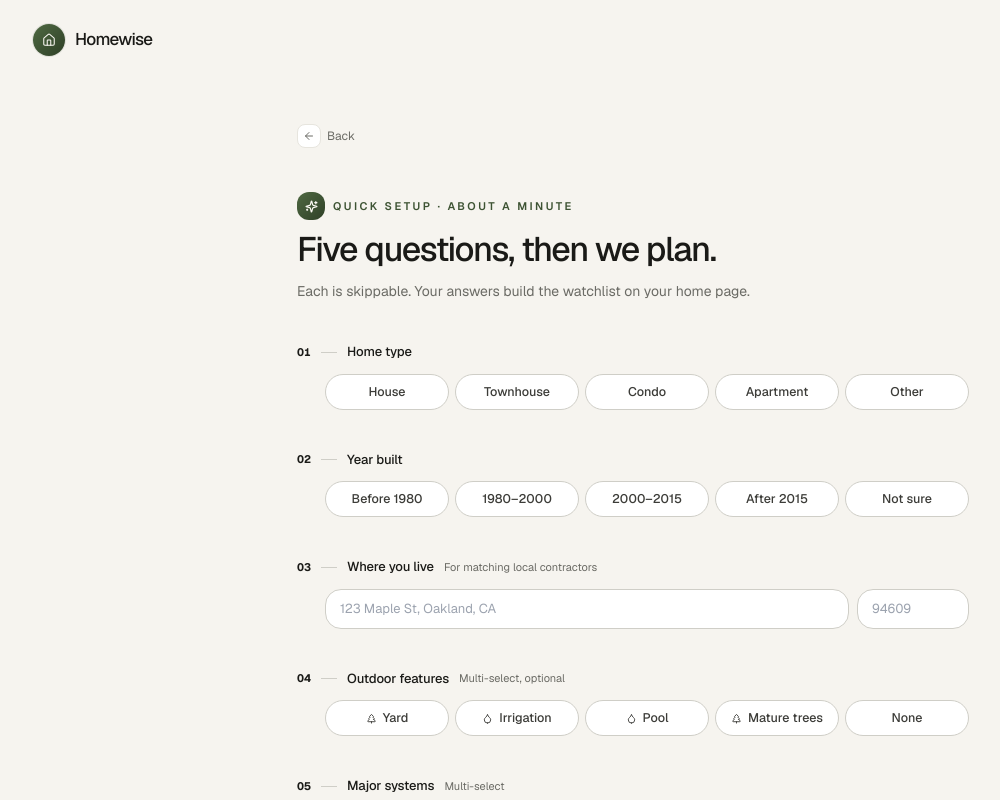
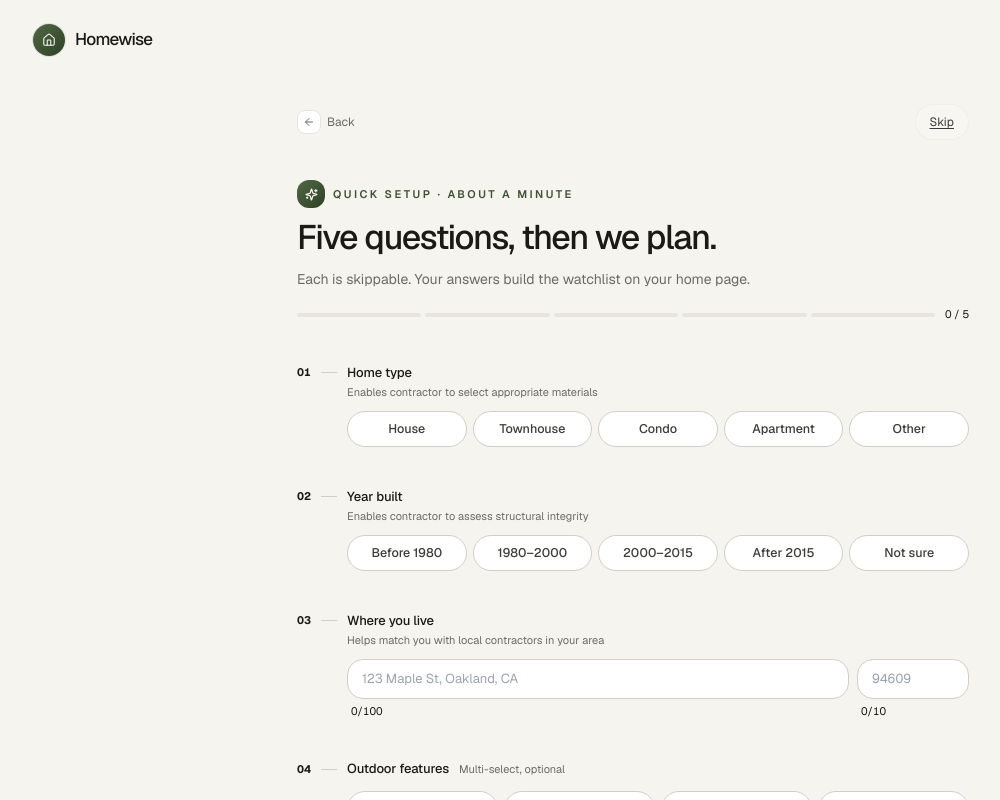
Before and after one commit to chang627627/homewise, a React (Vite) app: page / in a window 1280 px wide. Both pictures are taken after a click on the button "Continue with Apple". Shown: the top 800 px of the page, without its empty margins (7-1007 px from the left). Built offline with nearby package versions, Linux system fonts and the light colour scheme.

Commit message:
Onboarding edge cases and UI improvements

```diff
--- a/src/pages/OnboardingPage.jsx
+++ b/src/pages/OnboardingPage.jsx
@@ -1,4 +1,5 @@
-import React, { useState } from 'react';
+import React, { useState, useEffect } from 'react';
+import { createPortal } from 'react-dom';
 import { motion, AnimatePresence } from 'framer-motion';
 import {
   Home,
@@ -8,7 +9,6 @@ import {
   Mail,
   Wind,
   Droplet,
-  TreePine,
   Flame,
   Wrench,
   Bell,
@@ -34,20 +34,19 @@ const YEAR_BUCKETS = [
 ];
 
 const OUTDOOR = [
-  { id: 'yard', label: 'Yard', icon: TreePine },
-  { id: 'irrigation', label: 'Irrigation', icon: Droplet },
-  { id: 'pool', label: 'Pool', icon: Droplet },
-  { id: 'trees', label: 'Mature trees', icon: TreePine },
-  { id: 'none', label: 'None' },
+  { id: 'yard', label: 'Yard', emoji: '🌿' },
+  { id: 'irrigation', label: 'Irrigation', emoji: '💧' },
+  { id: 'pool', label: 'Pool', emoji: '🏊' },
+  { id: 'trees', label: 'Mature trees', emoji: '🌳' },
 ];
 
 const SYSTEMS = [
-  { id: 'central-hvac', label: 'Central HVAC', icon: Wind },
-  { id: 'gas-furnace', label: 'Gas furnace', icon: Flame },
-  { id: 'electric-heat', label: 'Electric heating', icon: Wind },
-  { id: 'water-heater', label: 'Water heater', icon: Droplet },
-  { id: 'fireplace', label: 'Fireplace', icon: Flame },
-  { id: 'septic', label: 'Septic', icon: Droplet },
+  { id: 'central-hvac', label: 'Central HVAC', emoji: '❄️' },
+  { id: 'gas-furnace', label: 'Gas furnace', emoji: '🔥' },
+  { id: 'electric-heat', label: 'Electric heating', emoji: '⚡' },
+  { id: 'water-heater', label: 'Water heater', emoji: '🚿' },
+  { id: 'fireplace', label: 'Fireplace', emoji: '🪵' },
+  { id: 'septic', label: 'Septic', emoji: '🔧' },
 ];
 
 function buildMaintenance(profile) {
@@ -142,14 +141,33 @@ function buildMaintenance(profile) {
 
 export default function OnboardingPage({ onComplete }) {
   const [step, setStep] = useState(() => sessionStorage.getItem('onboarding-step') === '1' ? 1 : 0);
-  const [profile, setProfile] = useState({
-    homeType: '',
-    yearBuilt: '',
-    address: '',
-    zip: '',
-    outdoor: new Set(),
-    systems: new Set(),
+  const [profile, setProfile] = useState(() => {
+    try {
+      const saved = sessionStorage.getItem('onboarding-profile');
+      if (saved) {
+        const p = JSON.parse(saved);
+        return {
+          homeType: p.homeType || '',
+          yearBuilt: p.yearBuilt || '',
+          address: p.address || '',
+          zip: p.zip || '',
+          outdoor: new Set(Array.isArray(p.outdoor) ? p.outdoor : []),
+          systems: new Set(Array.isArray(p.systems) ? p.systems : []),
+        };
+      }
+    } catch {}
+    return { homeType: '', yearBuilt: '', address: '', zip: '', outdoor: new Set(), systems: new Set() };
   });
+
+  useEffect(() => {
+    try {
+      sessionStorage.setItem('onboarding-profile', JSON.stringify({
+        ...profile,
+        outdoor: [...profile.outdoor],
+        systems: [...profile.systems],
+      }));
+    } catch {}
+  }, [profile]);
 
   const toggle = (key, id) => {
     setProfile((p) => {
@@ -163,7 +181,7 @@ export default function OnboardingPage({ onComplete }) {
   const items = buildMaintenance(profile);
 
   return (
-    <div className="min-h-screen bg-canvas text-ink-900 selection:bg-sage-200/40 relative flex flex-col">
+    <div className={`${step === 0 ? 'h-screen overflow-hidden' : 'min-h-screen'} bg-canvas text-ink-900 selection:bg-sage-200/40 relative flex flex-col`}>
       {/* Ambient backdrop, matching main app */}
       <div className="pointer-events-none fixed inset-0 -z-10">
         <div className="absolute -top-40 -left-40 h-[420px] w-[420px] rounded-full bg-sage-100 opacity-50 blur-3xl" />
@@ -180,7 +198,7 @@ export default function OnboardingPage({ onComplete }) {
         </div>
         </header>
 
-      <main className={`px-6 lg:px-10 py-10 flex-1 flex flex-col${step === 1 ? ' justify-center' : ''}`}>
+      <main className={`px-6 lg:px-10 py-6 flex-1 flex flex-col${step === 0 ? ' justify-center' : ''}`}>
         <AnimatePresence mode="wait">
           {step === 0 && (
             <SignupScreen key="signup" onContinue={() => { sessionStorage.setItem('onboarding-step', '1'); setStep(1); }} />
@@ -191,8 +209,13 @@ export default function OnboardingPage({ onComplete }) {
               profile={profile}
               setProfile={setProfile}
               toggle={toggle}
-              onBack={() => { sessionStorage.removeItem('onboarding-step'); setStep(0); }}
-              onContinue={() => { sessionStorage.removeItem('onboarding-step'); onComplete(items); }}
+              onBack={() => {
+                sessionStorage.removeItem('onboarding-step');
+                sessionStorage.removeItem('onboarding-profile');
+                setProfile({ homeType: '', yearBuilt: '', address: '', zip: '', outdoor: new Set(), systems: new Set() });
+                setStep(0);
+              }}
+              onContinue={() => { sessionStorage.removeItem('onboarding-step'); sessionStorage.removeItem('onboarding-profile'); onComplete(items); }}
             />
           )}
         </AnimatePresence>
@@ -222,7 +245,7 @@ function SignupScreen({ onContinue }) {
       animate={{ opacity: 1, y: 0 }}
       exit={{ opacity: 0, y: -6 }}
       transition={{ duration: 0.4 }}
-      className="max-w-md mx-auto pt-12 lg:pt-20"
+      className="max-w-md mx-auto"
     >
       <div className="flex items-center gap-2 mb-4">
         <span className="h-px w-6 bg-sage-300" />
@@ -231,33 +254,33 @@ function SignupScreen({ onContinue }) {
         </span>
       </div>
 
-      <h1 className="editorial text-[36px] md:text-[44px] leading-[1.05] text-ink-900 tracking-tight">
+      <h1 className="editorial text-[32px] md:text-[38px] leading-[1.05] text-ink-900 tracking-tight">
         Start with your home.
         <span className="block text-ink-500">Take it from there.</span>
       </h1>
 
-      <p className="mt-3 text-[13.5px] text-ink-500 leading-relaxed">
+      <p className="mt-2 text-[13.5px] text-ink-500 leading-relaxed">
         Two minutes. Then your home's watchlist, ready when you are.
       </p>
 
-      <div className="mt-10 space-y-2">
+      <div className="mt-7 max-w-sm mx-auto space-y-1.5">
         <button
           onClick={onContinue}
-          className="w-full h-12 rounded-2xl bg-white border border-ink-200 hover:border-ink-300 text-ink-900 inline-flex items-center justify-center gap-2.5 text-[13.5px] font-semibold transition-all"
+          className="w-full h-11 rounded-2xl bg-white border border-ink-200 hover:border-ink-300 text-ink-900 inline-flex items-center justify-center gap-2.5 text-[13.5px] font-semibold transition-all"
         >
           <img src={googleLogo} alt="" className="h-4 w-4" />
           Continue with Google
         </button>
         <button
           onClick={onContinue}
-          className="w-full h-12 rounded-2xl bg-ink-900 hover:bg-ink-700 text-canvas-soft hairline-on-dark grain-dark inline-flex items-center justify-center gap-2.5 text-[13.5px] font-semibold transition-all"
+          className="w-full h-11 rounded-2xl bg-ink-900 hover:bg-ink-700 text-canvas-soft hairline-on-dark grain-dark inline-flex items-center justify-center gap-2.5 text-[13.5px] font-semibold transition-all"
         >
           <img src={appleLogo} alt="" className="h-[15px] w-[15px] invert" />
           Continue with Apple
         </button>
       </div>
 
-      <div className="my-5 flex items-center gap-3">
+      <div className="my-4 max-w-sm mx-auto flex items-center gap-3">
         <span className="flex-1 h-px bg-ink-100" />
         <span className="text-[10.5px] uppercase tracking-[0.18em] text-ink-400 font-semibold">
           or
@@ -265,15 +288,17 @@ function SignupScreen({ onContinue }) {
         <span className="flex-1 h-px bg-ink-100" />
       </div>
 
+      <div className="max-w-sm mx-auto">
       <button
         onClick={onContinue}
-        className="w-full h-12 rounded-2xl bg-white border border-ink-200 hover:border-ink-300 text-ink-700 hover:text-ink-900 inline-flex items-center justify-center gap-2.5 text-[13.5px] font-medium transition-all"
+        className="w-full h-11 rounded-2xl bg-white border border-ink-200 hover:border-ink-300 text-ink-700 hover:text-ink-900 inline-flex items-center justify-center gap-2.5 text-[13.5px] font-medium transition-all"
       >
         <Mail size={14} strokeWidth={1.8} />
         Continue with email
       </button>
+      </div>
 
-      <div className="mt-8 flex items-center justify-center gap-1.5 text-[11px] text-ink-500">
+      <div className="mt-6 flex items-center justify-center gap-1.5 text-[11px] text-ink-500">
         <ShieldCheck size={12} className="text-sage-500" strokeWidth={2} />
         No contractor sees your home until you ask
       </div>
@@ -285,30 +310,64 @@ function SignupScreen({ onContinue }) {
 }
 
 function ProfileScreen({ profile, setProfile, toggle, onBack, onContinue }) {
+  const [confirmBack, setConfirmBack] = useState(false);
+
   const toggleOutdoor = (id) => {
     setProfile((p) => {
       const next = new Set(p.outdoor);
-      if (id === 'none') {
-        if (next.has('none')) { next.delete('none'); }
-        else { next.clear(); next.add('none'); }
-      } else {
-        next.delete('none');
       if (next.has(id)) next.delete(id);
       else next.add(id);
-      }
       return { ...p, outdoor: next };
     });
   };
 
+  const hasProgress =
+    profile.homeType !== '' ||
+    profile.yearBuilt !== '' ||
+    profile.address !== '' ||
+    profile.zip !== '' ||
+    profile.outdoor.size > 0 ||
+    profile.systems.size > 0;
+
+  const handleBack = () => {
+    if (hasProgress) setConfirmBack(true);
+    else onBack();
+  };
+
+  const addrTrimmed = profile.address.trim();
+  const addressWarning =
+    addrTrimmed.length >= 3 && (
+      !/[a-zA-Z]/.test(addrTrimmed) ||
+      (!addrTrimmed.includes(' ') && addrTrimmed.length > 4) ||
+      new Set(addrTrimmed.replace(/\s+/g, '').toLowerCase()).size < 3
+    );
+
+  const answeredCount = [
+    profile.homeType !== '',
+    profile.yearBuilt !== '',
+    addrTrimmed.length > 0 && !addressWarning,
+    profile.outdoor.size > 0,
+    profile.systems.size > 0,
+  ].filter(Boolean).length;
+
   return (
+    <>
     <motion.div
       initial={{ opacity: 0, y: 8 }}
       animate={{ opacity: 1, y: 0 }}
       exit={{ opacity: 0, y: -6 }}
       transition={{ duration: 0.4 }}
-      className="max-w-2xl mx-auto space-y-10"
+      className="w-full max-w-2xl mx-auto space-y-6 md:space-y-10"
     >
-      <BackLink onClick={onBack} label="Back" />
+      <div className="flex items-center justify-between">
+        <BackLink onClick={handleBack} label="Back" />
+        <button
+          onClick={onContinue}
+          className="h-9 px-3.5 rounded-full bg-white/20 border border-ink-200/20 inline-flex items-center text-[12px] text-ink-700 underline decoration-1 underline-offset-2 hover:bg-white/60 hover:border-ink-200/60 transition-colors"
+        >
+          Skip
+        </button>
+      </div>
       <header>
         <div className="flex items-center gap-2 mb-3">
           <span className="flex h-7 w-7 items-center justify-center rounded-xl bg-gradient-to-br from-sage-500 to-sage-700 text-canvas-soft">
@@ -318,111 +377,105 @@ function ProfileScreen({ profile, setProfile, toggle, onBack, onContinue }) {
             Quick setup · about a minute
           </span>
         </div>
-        <h1 className="editorial text-[28px] md:text-[34px] leading-[1.05] text-ink-900 tracking-tight">
+        <h1 className="editorial text-[22px] sm:text-[28px] md:text-[34px] leading-[1.05] text-ink-900 tracking-tight">
           Five questions, then we plan.
         </h1>
         <p className="mt-3 text-[14px] text-ink-500 max-w-xl leading-relaxed">
           Each is skippable. Your answers build the watchlist on your home page.
         </p>
+        <div className="mt-4 flex items-center gap-2.5">
+          <div className="flex flex-1 gap-1">
+            {Array.from({ length: 5 }, (_, i) => (
+              <span
+                key={i}
+                className={`flex-1 h-1 rounded-full transition-colors duration-300 ${i < answeredCount ? 'bg-sage-500' : 'bg-ink-100'}`}
+              />
+            ))}
+          </div>
+          <span className="text-[11px] text-ink-400 tabular-nums shrink-0">{answeredCount} / 5</span>
+        </div>
       </header>
 
       <Question num="01" label="Home type">
-        <ChipRow stretch>
+        <p className="text-[11px] text-ink-500 -mt-[10px] mb-2.5">Enables contractor to select appropriate materials</p>
+        <div className="grid grid-cols-2 sm:grid-cols-5 gap-1.5">
           {HOME_TYPES.map((o) => (
             <Chip
               key={o.id}
-              stretch
+              fill
               selected={profile.homeType === o.id}
               onClick={() => setProfile((p) => ({ ...p, homeType: o.id }))}
             >
               {o.label}
             </Chip>
           ))}
-        </ChipRow>
+        </div>
       </Question>
 
       <Question num="02" label="Year built">
-        <ChipRow stretch>
+        <p className="text-[11px] text-ink-500 -mt-[10px] mb-2.5">Enables contractor to assess structural integrity</p>
+        <div className="grid grid-cols-2 sm:grid-cols-5 gap-1.5">
           {YEAR_BUCKETS.map((o) => (
             <Chip
               key={o.id}
-              stretch
+              fill
               selected={profile.yearBuilt === o.id}
               onClick={() => setProfile((p) => ({ ...p, yearBuilt: o.id }))}
             >
               {o.label}
             </Chip>
           ))}
-        </ChipRow>
+        </div>
       </Question>
 
-      <Question num="03" label="Where you live" sub="For matching local contractors">
-        <div className="flex flex-col sm:flex-row gap-2">
+      <Question num="03" label="Where you live">
+        <p className="text-[11px] text-ink-500 -mt-[10px] mb-2.5">Helps match you with local contractors in your area</p>
+        <div className="flex flex-col sm:flex-row gap-2 items-start">
+          <div className="flex-1 w-full flex flex-col gap-1">
             <input
               type="text"
               value={profile.address}
               onChange={(e) =>
-              setProfile((p) => ({ ...p, address: e.target.value }))
+                setProfile((p) => ({ ...p, address: e.target.value.slice(0, 100) }))
               }
+              maxLength={100}
               placeholder="123 Maple St, Oakland, CA"
               autoComplete="street-address"
-            className="flex-1 h-10 px-3.5 rounded-2xl bg-white border border-ink-200 placeholder:text-ink-400 text-[13px] focus:outline-none focus:border-ink-300"
+              className="w-full h-10 px-3.5 rounded-2xl bg-white border border-ink-200 placeholder:text-ink-400 text-[13px] focus:outline-none focus:border-ink-300"
             />
+            {addressWarning && (
+              <p className="text-[11px] text-ember-500 px-1">This doesn't look like a street address.</p>
+            )}
+            <span className="text-[11px] text-ink-400 tabular-nums px-1">{profile.address.length}/100</span>
+          </div>
+          <div className="w-full sm:w-28 flex flex-col gap-1">
             <input
               type="text"
               value={profile.zip}
               onChange={(e) =>
                 setProfile((p) => ({
                   ...p,
-                zip: e.target.value.replace(/\D/g, '').slice(0, 5),
+                  zip: e.target.value.replace(/\D/g, '').slice(0, 10),
                 }))
               }
+              maxLength={10}
               placeholder="94609"
               inputMode="numeric"
               autoComplete="postal-code"
-            className="w-full sm:w-28 h-10 px-3.5 rounded-2xl bg-white border border-ink-200 placeholder:text-ink-400 text-[13px] tabular-nums focus:outline-none focus:border-ink-300"
+              className="w-full h-10 px-3.5 rounded-2xl bg-white border border-ink-200 placeholder:text-ink-400 text-[13px] tabular-nums focus:outline-none focus:border-ink-300"
             />
+            <span className="text-[11px] text-ink-400 tabular-nums px-1">{profile.zip.length}/10</span>
+          </div>
         </div>
       </Question>
 
       <Question num="04" label="Outdoor features" sub="Multi-select, optional">
-        <ChipRow stretch>
+        <div className="grid grid-cols-2 sm:grid-cols-4 gap-1.5">
           {OUTDOOR.map((o) => {
             const on = profile.outdoor.has(o.id);
-            const noneActive = profile.outdoor.has('none');
-            const otherActive = profile.outdoor.size > 0 && !noneActive;
-            const disabled = (o.id !== 'none' && noneActive) || (o.id === 'none' && otherActive);
-            const Icon = o.icon;
             return (
-              <Chip key={o.id} stretch selected={on} disabled={disabled} onClick={() => toggleOutdoor(o.id)}>
-                {Icon && (
-                  <Icon
-                    size={11}
-                    strokeWidth={2}
-                    className={disabled ? 'text-ink-200' : on ? 'opacity-90' : 'text-ink-400'}
-                  />
-                )}
-                {o.label}
-              </Chip>
-            );
-          })}
-        </ChipRow>
-      </Question>
-
-      <Question num="05" label="Major systems" sub="Multi-select">
-        <div className="grid grid-cols-5 gap-1.5">
-          {SYSTEMS.map((o) => {
-            const on = profile.systems.has(o.id);
-            const Icon = o.icon;
-            return (
-              <Chip key={o.id} fill selected={on} onClick={() => toggle('systems', o.id)}>
-                {Icon && (
-                  <Icon
-                    size={11}
-                    strokeWidth={2}
-                    className={on ? 'opacity-90' : 'text-ink-400'}
-                  />
-                )}
+              <Chip key={o.id} fill selected={on} onClick={() => toggleOutdoor(o.id)}>
+                <span className="text-[13px] leading-none">{o.emoji}</span>
                 {o.label}
               </Chip>
             );
@@ -430,7 +483,21 @@ function ProfileScreen({ profile, setProfile, toggle, onBack, onContinue }) {
         </div>
       </Question>
 
-      <div className="pt-4 flex items-center justify-center gap-3">
+      <Question num="05" label="Major systems" sub="Multi-select">
+        <div className="grid grid-cols-2 sm:grid-cols-3 gap-1.5">
+          {SYSTEMS.map((o) => {
+            const on = profile.systems.has(o.id);
+            return (
+              <Chip key={o.id} fill selected={on} onClick={() => toggle('systems', o.id)}>
+                <span className="text-[13px] leading-none">{o.emoji}</span>
+                {o.label}
+              </Chip>
+            );
+          })}
+        </div>
+      </Question>
+
+      <div className="pt-4">
         <button
           onClick={onContinue}
           className="group w-full h-12 pl-5 pr-3 rounded-2xl bg-ink-900 hover:bg-ink-700 text-canvas-soft hairline-on-dark grain-dark inline-flex items-center justify-center gap-2.5 text-[13.5px] font-semibold transition-all"
@@ -442,19 +509,48 @@ function ProfileScreen({ profile, setProfile, toggle, onBack, onContinue }) {
         </button>
       </div>
     </motion.div>
+
+    {confirmBack && createPortal(
+      <div className="fixed inset-0 z-50 flex items-center justify-center p-6 bg-ink-900/30">
+        <div className="bg-white rounded-3xl p-6 max-w-xs w-full ring-1 ring-ink-100">
+          <h2 className="text-[15px] font-semibold text-ink-900 mb-1.5">Go back?</h2>
+          <p className="text-[13px] text-ink-500 leading-relaxed mb-5">
+            Your answers on this page will be cleared.
+          </p>
+          <div className="flex gap-2">
+            <button
+              onClick={() => setConfirmBack(false)}
+              className="flex-1 h-10 rounded-xl border border-ink-200 text-[13px] text-ink-700 hover:border-ink-300 hover:text-ink-900 transition-colors"
+            >
+              Keep editing
+            </button>
+            <button
+              onClick={onBack}
+              className="flex-1 h-10 rounded-xl bg-ink-900 hover:bg-ink-700 text-[13px] text-canvas-soft transition-colors"
+            >
+              Go back
+            </button>
+          </div>
+        </div>
+      </div>,
+      document.body
+    )}
+    </>
   );
 }
 
 function Question({ num, label, sub, children }) {
   return (
-    <section>
-      <div className="flex items-center gap-2.5 mb-3 flex-wrap">
+    <section className="grid grid-cols-[auto_1fr] gap-x-2.5 gap-y-3">
+      <div className="flex items-center gap-2.5 self-center">
         <span className="text-[11px] tabular-nums text-ink-400 font-bold">{num}</span>
         <span className="h-px w-4 bg-ink-200" />
+      </div>
+      <div className="flex items-center gap-2.5 flex-wrap self-center">
         <h3 className="text-[13px] font-medium text-ink-900 tracking-[-0.010em]">{label}</h3>
         {sub && <span className="text-[11px] text-ink-500">{sub}</span>}
       </div>
-      <div className="ml-7">{children}</div>
+      <div className="col-start-2">{children}</div>
     </section>
   );
 }
```
Lines whose indentation alone changed are shown as unchanged.
